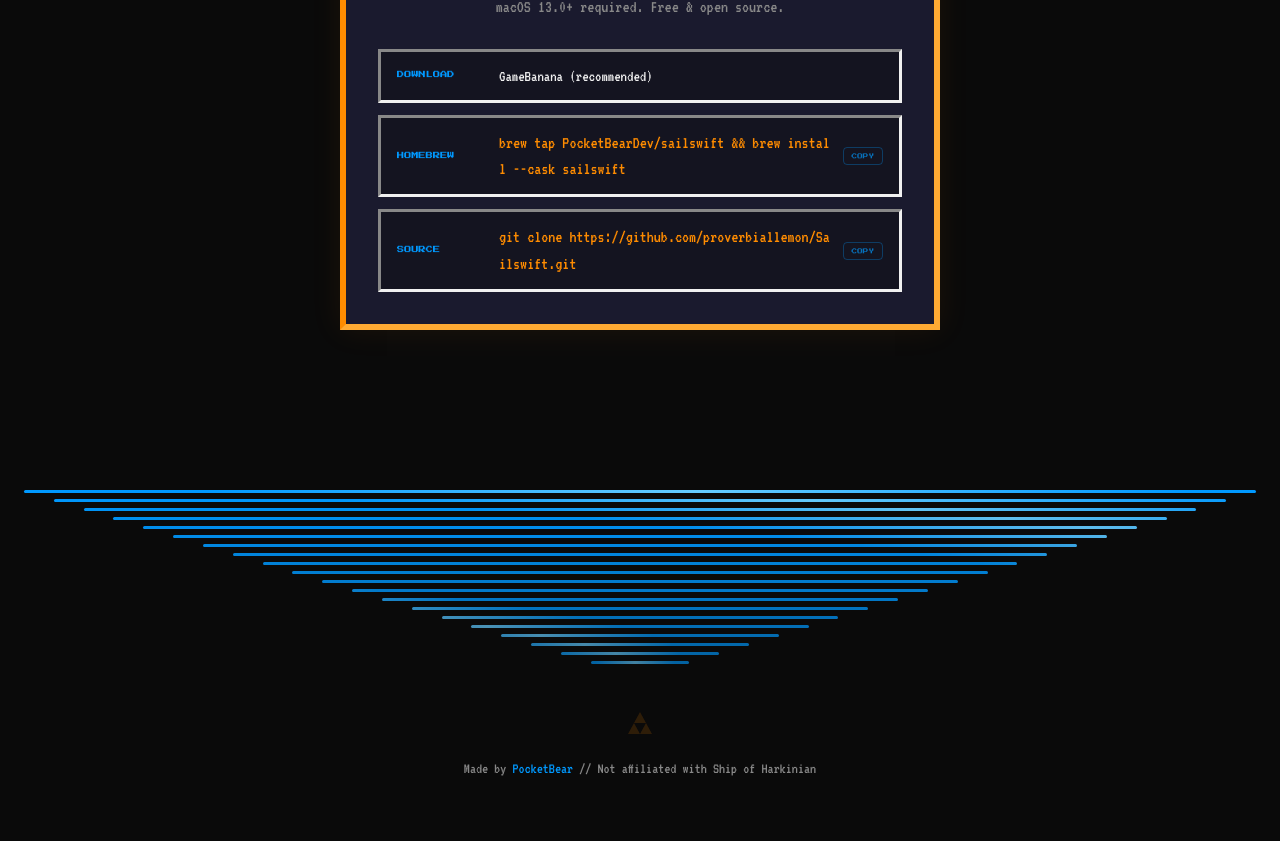
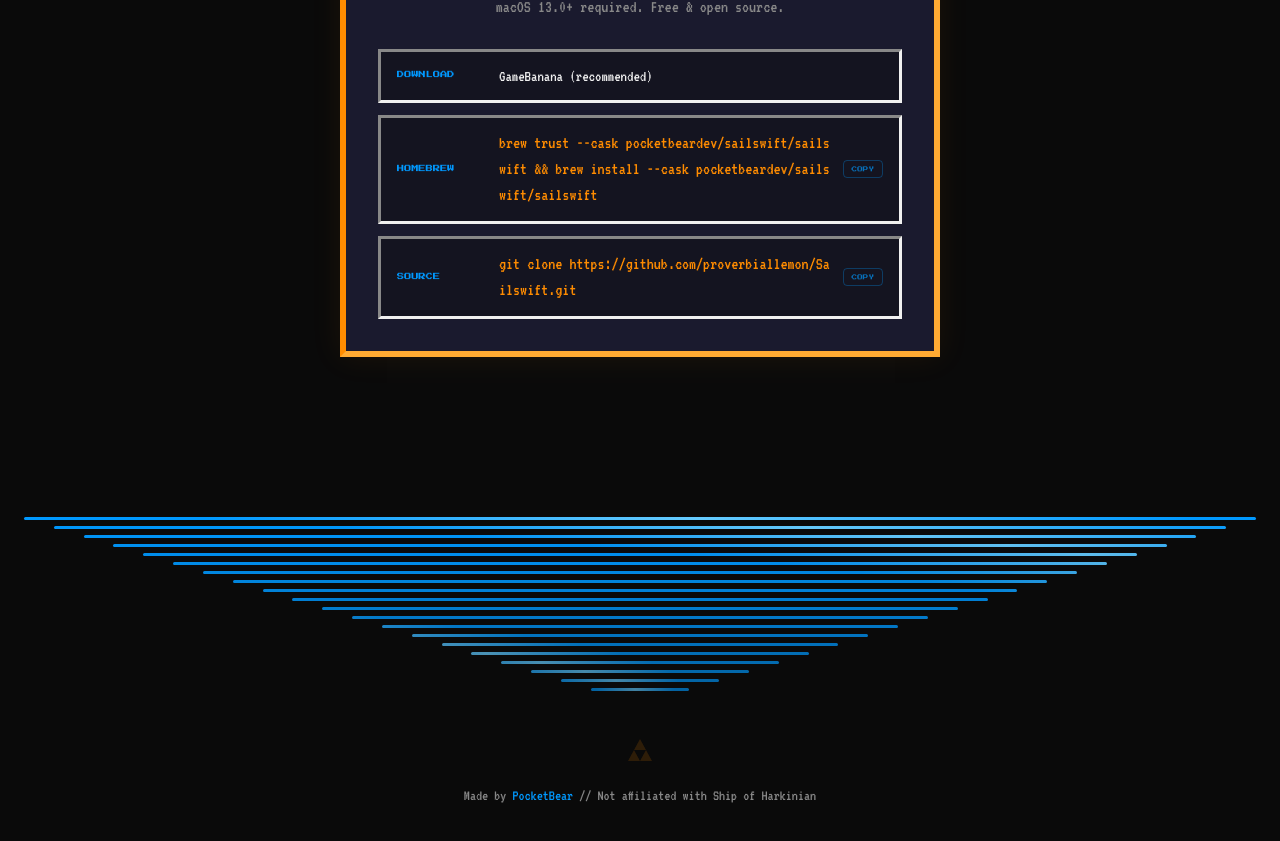
Before and after one commit to proverbiallemon/sailswift-site, a React (Vite) app: page / in a window 1280 px wide. Shown: the part 4739-5580 px from the top of the page. Built offline with nearby package versions, Linux system fonts and the light colour scheme.

Commit message:
Update Homebrew install command for Homebrew 6 tap trust

```diff
--- a/src/components/Install.tsx
+++ b/src/components/Install.tsx
@@ -57,9 +57,9 @@ export function Install() {
           >
             <span className="font-pixel text-[0.45rem] text-blue min-w-[90px]">HOMEBREW</span>
             <code className="font-terminal text-orange text-[1.1rem] break-all flex-1">
-              brew tap PocketBearDev/sailswift && brew install --cask sailswift
+              brew trust --cask pocketbeardev/sailswift/sailswift && brew install --cask pocketbeardev/sailswift/sailswift
             </code>
-            <CopyButton text="brew tap PocketBearDev/sailswift && brew install --cask sailswift" />
+            <CopyButton text="brew trust --cask pocketbeardev/sailswift/sailswift && brew install --cask pocketbeardev/sailswift/sailswift" />
           </motion.div>
 
           <motion.div
```
